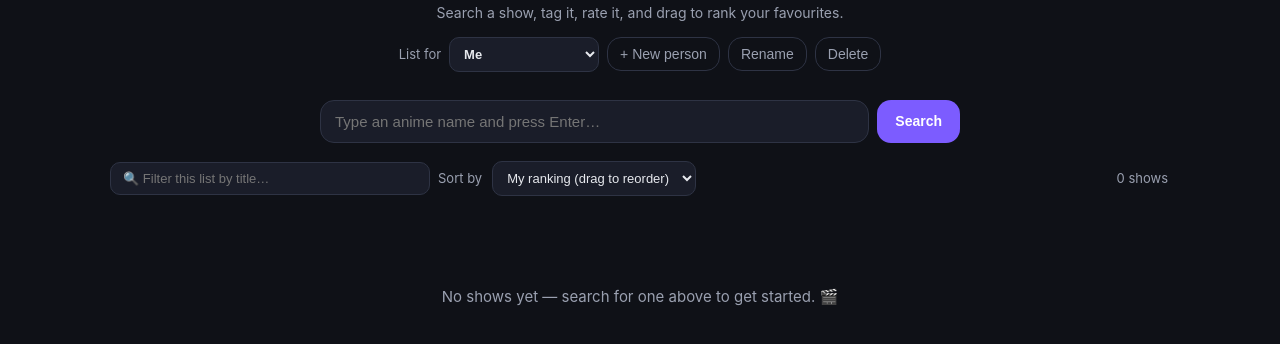
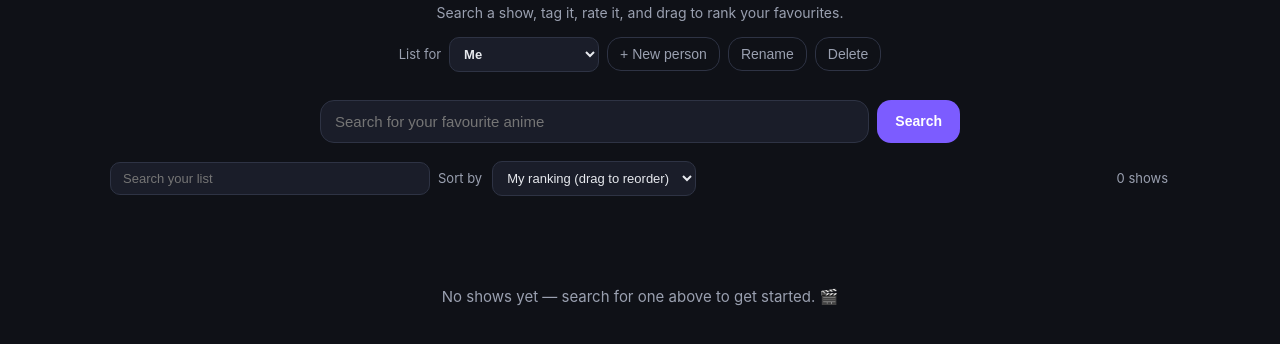
Before and after one commit to h3110-1/tenza, a plain HTML site: page index.html in a window 1280 px wide. Shown: the part 66-410 px from the top of the page. Drawn offline with Linux system fonts and the light colour scheme.

Commit message:
Update search placeholders
Main search bar now reads "Search for your favourite anime"; in-list
search reads "Search your list" (no emoji).

Co-Authored-By: Claude Opus 4.8 <noreply@anthropic.com>

```diff
--- a/index.html
+++ b/index.html
@@ -327,13 +327,13 @@
 
   <div class="wrap">
     <div class="add-bar">
-      <input id="search" type="text" placeholder="Type an anime name and press Enter…" autocomplete="off" />
+      <input id="search" type="text" placeholder="Search for your favourite anime" autocomplete="off" />
       <button id="searchBtn">Search</button>
       <div id="results" class="results" style="display:none"></div>
     </div>
 
     <div class="controls">
-      <input id="listFilter" class="list-filter" type="text" placeholder="🔍 Filter this list by title…" autocomplete="off" />
+      <input id="listFilter" class="list-filter" type="text" placeholder="Search your list" autocomplete="off" />
       <span class="label">Sort by</span>
       <select id="sort">
         <option value="manual">My ranking (drag to reorder)</option>
```
